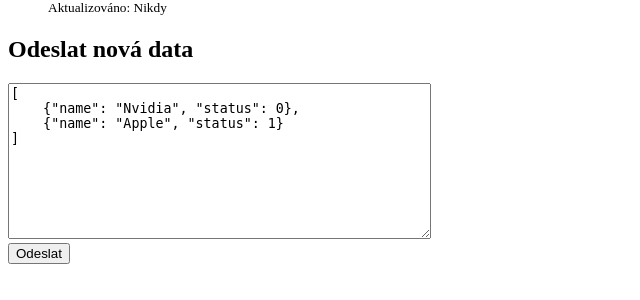
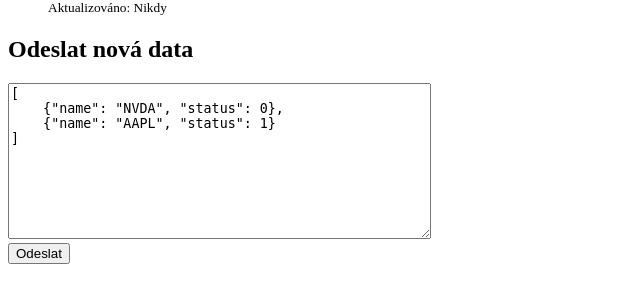
Before and after one commit to Granc3k/STIN_ZPRAVY, a Flask app: page /UI in a window 1280 px wide. Shown: the part 244-544 px from the top of the page, without its empty margins (0-640 px from the left). Run offline with Flask 3, Linux system fonts and the light colour scheme.

Commit message:
minor adjustments

```diff
--- a/flask_app/templates/ui.html
+++ b/flask_app/templates/ui.html
@@ -19,8 +19,8 @@
     <h2>Odeslat nová data</h2>
     <textarea id="jsonInput" rows="10" cols="50">
 [
-    {"name": "Nvidia", "status": 0},
-    {"name": "Apple", "status": 1}
+    {"name": "NVDA", "status": 0},
+    {"name": "AAPL", "status": 1}
 ]
     </textarea><br>
     <button onclick="submitData()">Odeslat</button>
```
Also changed, not shown: flask_app/tests/test_app.py (+8 -8 lines).
